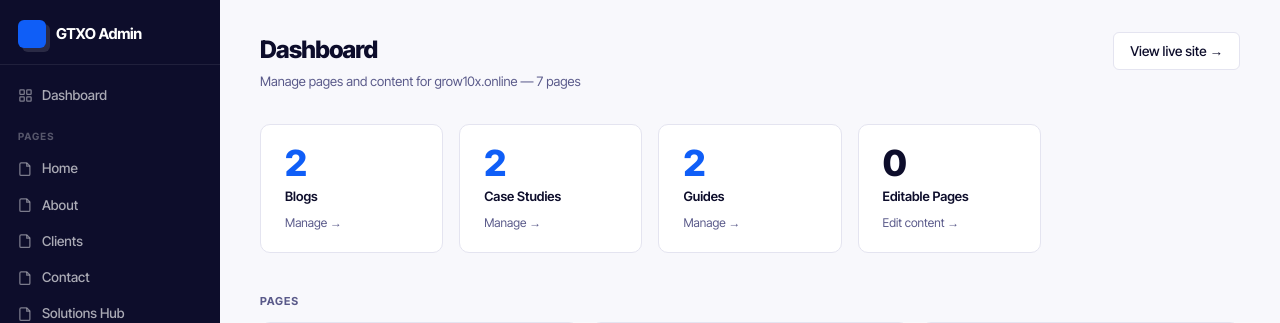
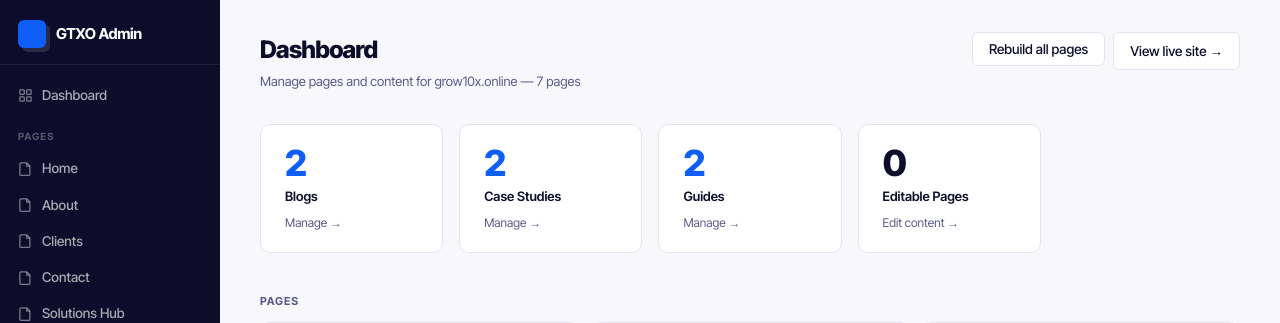
Before and after one commit to abhirup-gtxo/GTXO-Consulting, a Flask app: page /admin in a window 1280 px wide. Shown: the top 323 px of the page. Run offline with Flask 3, Linux system fonts and the light colour scheme; the visitor is signed in with stand-in values (Sample User, id 1).

Commit message:
Add Rebuild All button to admin dashboard
Regenerates all article pages across blogs, case studies, and guides.
Needed to migrate existing UUID-named files to slug-based paths.

Co-Authored-By: Claude Sonnet 4.6 <noreply@anthropic.com>

```diff
--- a/admin/app.py
+++ b/admin/app.py
@@ -239,6 +239,16 @@ def page_editor(page_key):
                            page_key=page_key,
                            page_meta=PAGES[page_key],
                            values=values)
+
+# ── Rebuild all ───────────────────────────────────────────────────────────────
+
+@app.route('/admin/rebuild-all', methods=['POST'])
+@login_required
+def rebuild_all():
+    for ct in CMS_TYPES:
+        _rebuild_resource_page(ct)
+    flash('All pages rebuilt successfully', 'success')
+    return redirect(url_for('dashboard'))
 
 # ── CMS list ──────────────────────────────────────────────────────────────────
 
--- a/admin/templates/dashboard.html
+++ b/admin/templates/dashboard.html
@@ -7,7 +7,12 @@
     <h1 class="page-title">Dashboard</h1>
     <p class="page-sub">Manage pages and content for grow10x.online — {{ pages_list|length }} pages</p>
   </div>
-  <a href="/" target="_blank" class="btn-secondary">View live site →</a>
+  <div style="display:flex;gap:8px;">
+    <form action="/admin/rebuild-all" method="post">
+      <button type="submit" class="btn-secondary">Rebuild all pages</button>
+    </form>
+    <a href="/" target="_blank" class="btn-secondary">View live site →</a>
+  </div>
 </div>
 
 <!-- CMS stats -->
```
